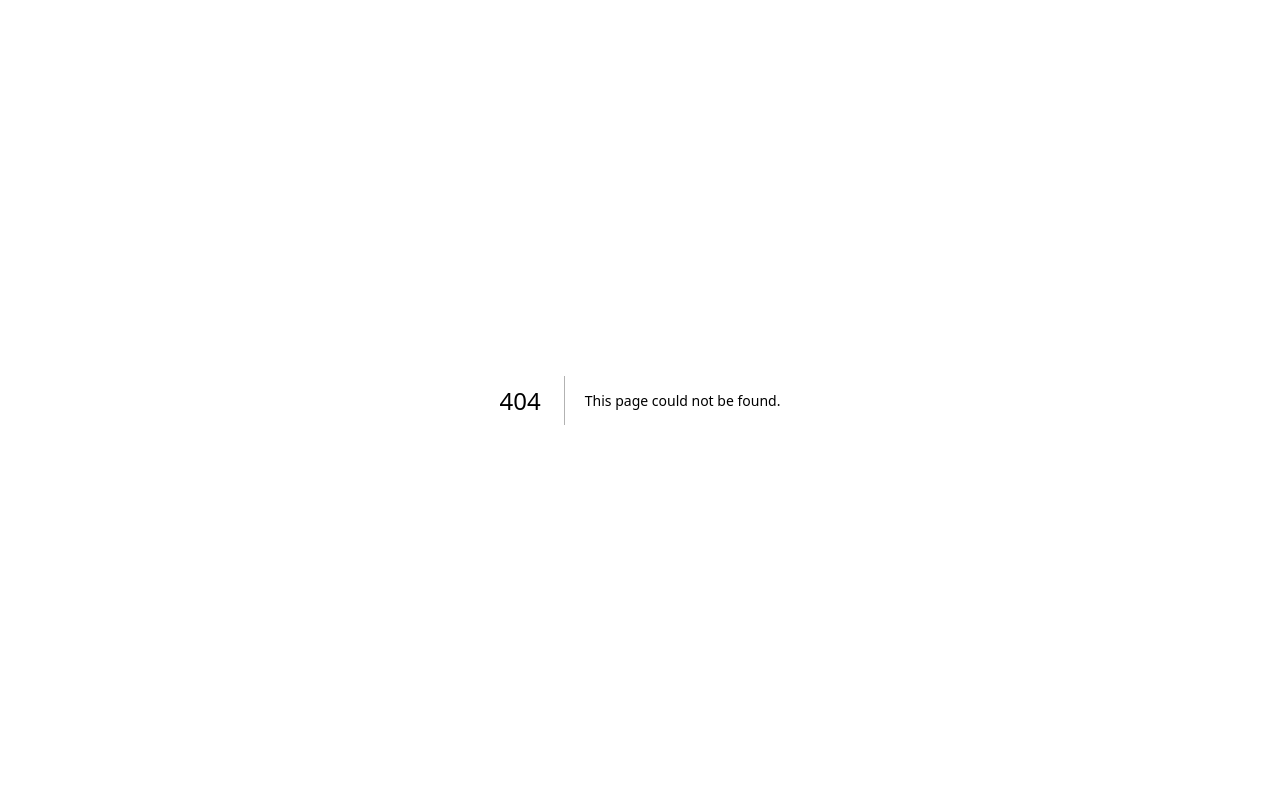
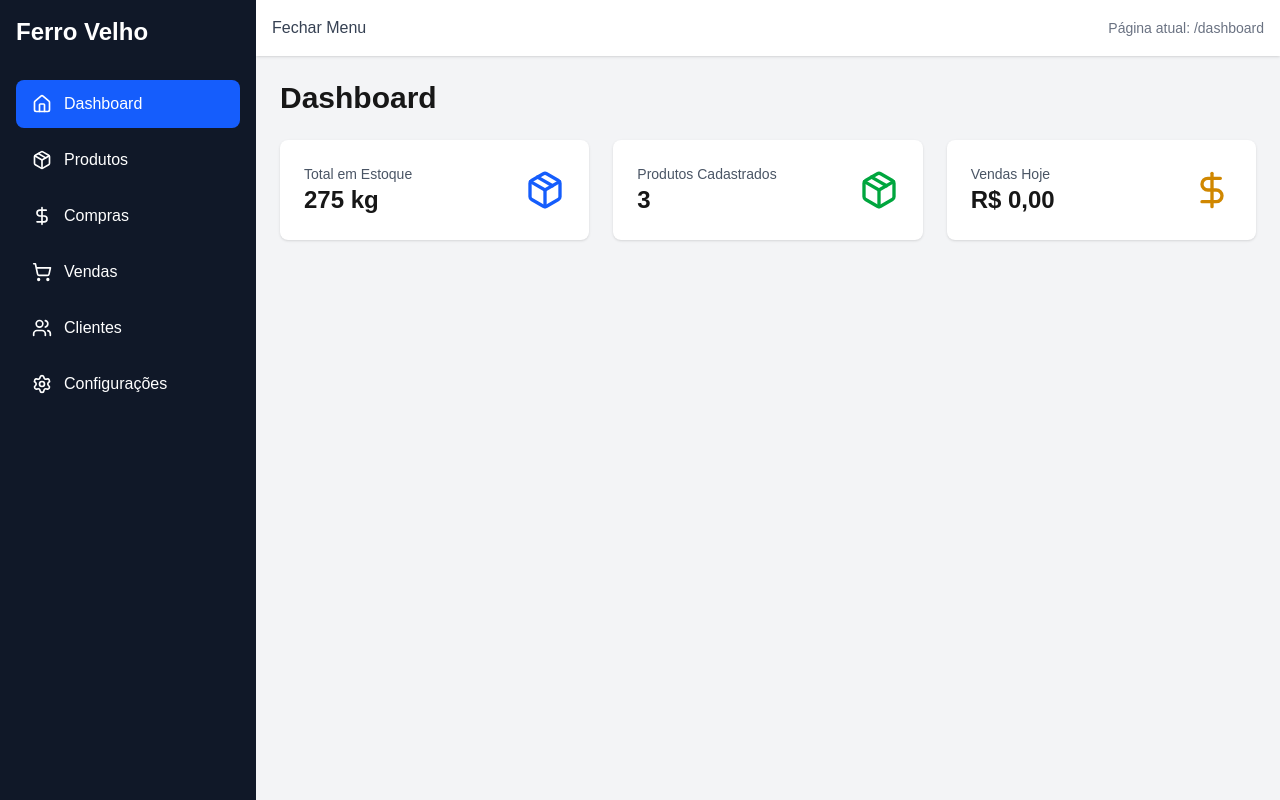
Before and after one commit to luannpl/ferro-velho, a Next.js app: page /dashboard in a window 1280 px wide. Before the commit this address had no page. Built offline with nearby package versions, Linux system fonts and the light colour scheme.

Commit message:
feat: criando navbar e adicionando rotas para cada tela

```diff
--- a/src/app/(home)/clientes/page.jsx
+++ /dev/null
@@ -1,5 +0,0 @@
-export default function HomePage() {
-    return (
-        <div>Página inicial</div>
-    );
-}
--- /dev/null
+++ b/src/app/(home)/clientes/page.tsx
@@ -0,0 +1,5 @@
+export default function ClientePage() {
+    return (
+        <div>Página Cliente</div>
+    );
+}
--- /dev/null
+++ b/src/app/(home)/compras/page.tsx
@@ -0,0 +1,5 @@
+export default function ComprasPage() {
+    return (
+        <div>Página Compras</div>
+    );
+}
--- /dev/null
+++ b/src/app/(home)/configuracao/page.tsx
@@ -0,0 +1,5 @@
+export default function ConfiguracoesPage() {
+    return (
+        <div>Página de Configurações</div>
+    );
+}
--- /dev/null
+++ b/src/app/(home)/dashboard/page.tsx
@@ -0,0 +1,82 @@
+"use client";
+import React, { useState } from "react";
+import {
+    Package,
+    DollarSign,
+} from "lucide-react";
+
+interface Product {
+  id: number;
+  name: string;
+  category: string;
+  weight: number;
+  pricePerKg: number;
+  stock: number;
+}
+
+export default function DashboardPage() {
+    const [products, setProducts] = useState<Product[]>([
+        {
+            id: 1,
+            name: "Ferro",
+            category: "Metais",
+            weight: 150,
+            pricePerKg: 2.5,
+            stock: 150,
+        },
+        {
+            id: 2,
+            name: "Alumínio",
+            category: "Metais",
+            weight: 80,
+            pricePerKg: 5.8,
+            stock: 80,
+        },
+        {
+            id: 3,
+            name: "Cobre",
+            category: "Metais",
+            weight: 45,
+            pricePerKg: 25.0,
+            stock: 45,
+        },
+    ]);
+    return (
+        <div>
+            <h2 className="text-3xl font-bold mb-6">Dashboard</h2>
+            <div className="grid grid-cols-1 md:grid-cols-3 gap-6">
+                <div className="bg-white p-6 rounded-lg shadow">
+                    <div className="flex items-center justify-between">
+                        <div>
+                            <p className="text-gray-600 text-sm">Total em Estoque</p>
+                            <p className="text-2xl font-bold">
+                                {products.reduce((sum, p) => sum + p.stock, 0)} kg
+                            </p>
+                        </div>
+                        <Package className="text-blue-600" size={40} />
+                    </div>
+                </div>
+                <div className="bg-white p-6 rounded-lg shadow">
+                    <div className="flex items-center justify-between">
+                        <div>
+                            <p className="text-gray-600 text-sm">
+                                Produtos Cadastrados
+                            </p>
+                            <p className="text-2xl font-bold">{products.length}</p>
+                        </div>
+                        <Package className="text-green-600" size={40} />
+                    </div>
+                </div>
+                <div className="bg-white p-6 rounded-lg shadow">
+                    <div className="flex items-center justify-between">
+                        <div>
+                            <p className="text-gray-600 text-sm">Vendas Hoje</p>
+                            <p className="text-2xl font-bold">R$ 0,00</p>
+                        </div>
+                        <DollarSign className="text-yellow-600" size={40} />
+                    </div>
+                </div>
+            </div>
+        </div >
+    );
+}
--- a/src/app/(home)/layout.tsx
+++ b/src/app/(home)/layout.tsx
@@ -1,5 +1,106 @@
-import React from 'react';
+'use client';
 
+import React, { useState } from 'react';
+import {
+  Home,
+  Package,
+  DollarSign,
+  ShoppingCart,
+  Users,
+  Settings,
+  LucideIcon,
+} from 'lucide-react';
+
+import { useRouter, usePathname } from 'next/navigation';
+
+// Definição do item do menu
+interface MenuItem {
+  id: string;
+  icon: LucideIcon;
+  label: string;
+  path: string;
+}
+
+// Array com os itens do menu
+const menuItems: MenuItem[] = [
+  { id: 'dashboard', icon: Home, label: 'Dashboard', path: '/dashboard' },
+  { id: 'produtos', icon: Package, label: 'Produtos', path: '/produtos' },
+  { id: 'compras', icon: DollarSign, label: 'Compras', path: '/compras' },
+  { id: 'vendas', icon: ShoppingCart, label: 'Vendas', path: '/vendas' },
+  { id: 'clientes', icon: Users, label: 'Clientes', path: '/clientes' },
+  { id: 'configuracao', icon: Settings, label: 'Configurações', path: '/configuracao' },
+];
+
+// Componente da Sidebar
+const Sidebar = ({
+  sidebarOpen,
+  activePath,
+  navigateTo,
+}: {
+  sidebarOpen: boolean;
+  activePath: string;
+  navigateTo: (path: string) => void;
+}) => {
+  return (
+    <div
+      className={`${
+        sidebarOpen ? 'w-64' : 'w-0'
+      } bg-gray-900 text-white transition-all duration-300 overflow-hidden h-screen`}
+    >
+      <div className="p-4">
+        <h1 className="text-2xl font-bold mb-8">Ferro Velho</h1>
+        <nav className="space-y-2">
+          {menuItems.map((item) => (
+            <button
+              key={item.id}
+              onClick={() => navigateTo(item.path)}
+              className={`w-full flex items-center space-x-3 px-4 py-3 rounded-lg transition-colors ${
+                activePath === item.path ? 'bg-blue-600' : 'hover:bg-gray-800'
+              }`}
+            >
+              <item.icon size={20} />
+              <span>{item.label}</span>
+            </button>
+          ))}
+        </nav>
+      </div>
+    </div>
+  );
+};
+
+// Componente de Layout
 export default function Layout({ children }: { children: React.ReactNode }) {
-    return <>{children}</>;
+  const [sidebarOpen, setSidebarOpen] = useState(true);
+  const router = useRouter();
+  const pathname = usePathname(); // pega o path atual da URL
+
+  const navigateTo = (path: string) => {
+    router.push(path);
+  };
+
+  return (
+    <div className="flex h-screen">
+      <Sidebar
+        sidebarOpen={sidebarOpen}
+        activePath={pathname}
+        navigateTo={navigateTo}
+      />
+
+      <div className="flex-1 overflow-auto bg-gray-100">
+        {/* Botão para abrir/fechar a sidebar */}
+        <div className="p-4 bg-white shadow flex items-center justify-between">
+          <button
+            className="text-gray-700 hover:text-black"
+            onClick={() => setSidebarOpen(!sidebarOpen)}
+          >
+            {sidebarOpen ? 'Fechar Menu' : 'Abrir Menu'}
+          </button>
+          <span className="text-sm text-gray-500">Página atual: {pathname}</span>
+        </div>
+
+        {/* Conteúdo da página */}
+        <main className="p-6">{children}</main>
+      </div>
+    </div>
+  );
 }
--- /dev/null
+++ b/src/app/(home)/produtos/page.tsx
@@ -0,0 +1,5 @@
+export default function ProdutosPage() {
+    return (
+        <div>Página de produtos</div>
+    );
+}
--- /dev/null
+++ b/src/app/(home)/vendas/page.tsx
@@ -0,0 +1,5 @@
+export default function VendasPage() {
+    return (
+        <div>Página de Vendas</div>
+    );
+}
```
